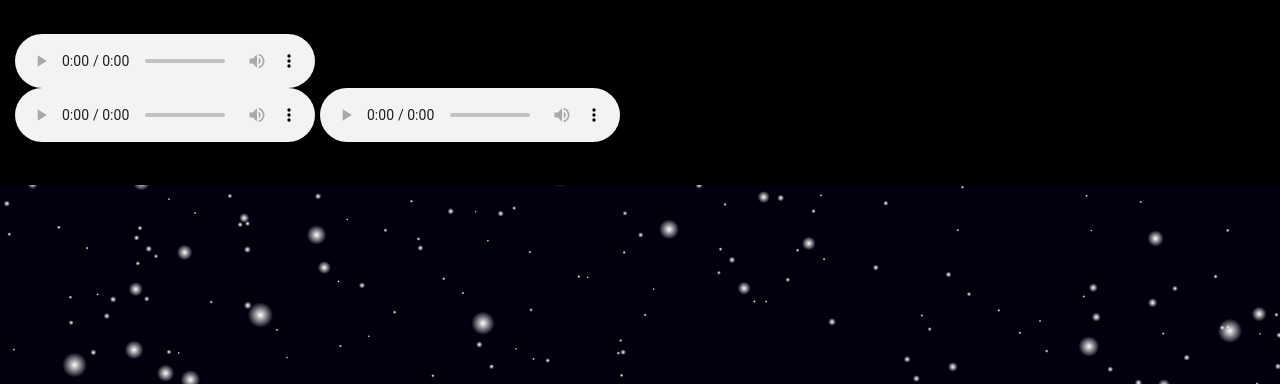
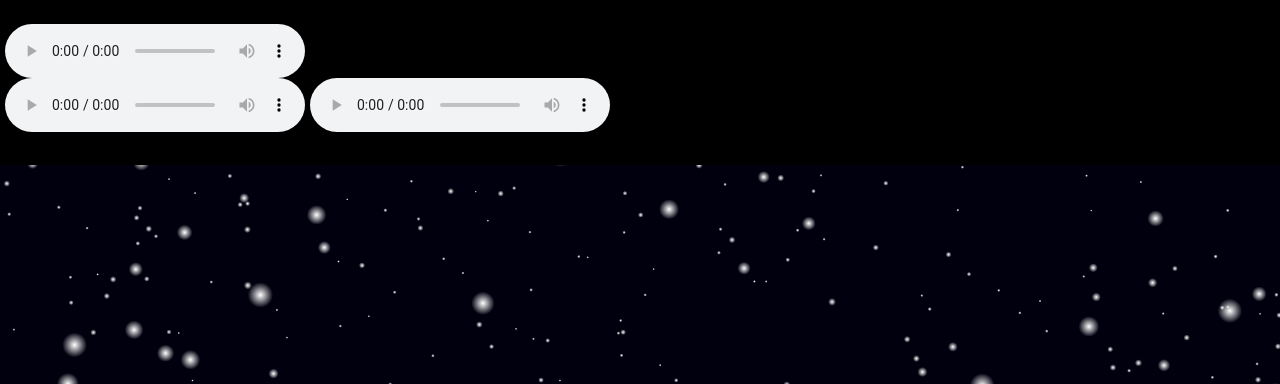
Before and after one commit to KozimjonWebcoder/qormalikasi, a plain HTML site: page index.html in a window 1280 px wide. Shown: the top 384 px of the page. Drawn offline with Linux system fonts and the light colour scheme; a web font is replaced by a local one.

Commit message:
index.html

```diff
--- a/index.html
+++ b/index.html
@@ -27,7 +27,7 @@
     </style>
   </head>
   <body>
-     <div class="musc" style="padding:10px;margin:5px 0px 10px 5px;background:transparent;">
+     <div class="musc" style="padding:0px;margin:5px 0px 10px 5px;background: none;">
     <audio controls>
       <source src="./Ay yüzlum (Dj Hayitmurat remix).mp3" type="audio/mp3">
     </audio>
```
